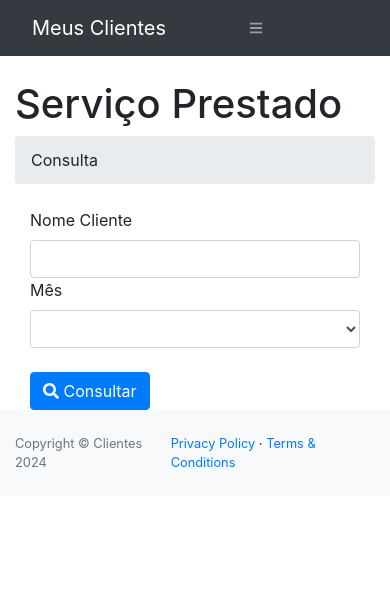
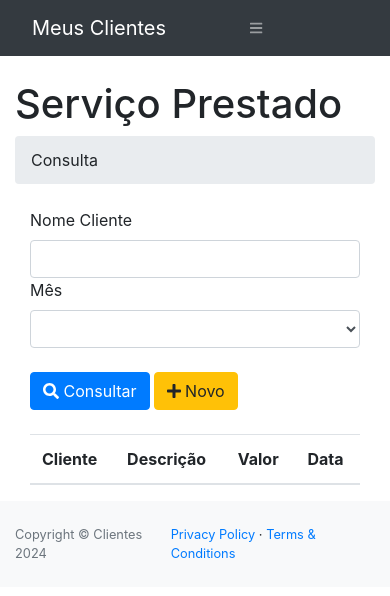
Before and after one commit to espeditomelo/clientes-app, an Angular app: page /servico-prestado-listagem in a window 390 px wide. Shown: the top 596 px of the page. Built offline with nearby package versions, Linux system fonts and the light colour scheme.

Commit message:
implementação consulta e listagem serviço prestado

```diff
--- a/src/app/servico-prestado.service.ts
+++ b/src/app/servico-prestado.service.ts
@@ -1,10 +1,12 @@
-import { HttpClient } from '@angular/common/http';
+import { HttpClient, HttpParams } from '@angular/common/http';
 import { Injectable } from '@angular/core';
 
 import { ServicoPrestado } from './servico-prestado/servicoPrestado';
 import { Observable } from 'rxjs';
 
 import { environment } from '../environments/environment'
+import { ServicoPrestadoBusca } from './servico-prestado/servico-prestado-lista/servicoPrestadoBusca';
+import { notEqual } from 'assert';
 
 @Injectable({
   providedIn: 'root'
@@ -18,4 +20,16 @@ export class ServicoPrestadoService {
   salvar( servicoPrestado: ServicoPrestado ) : Observable<ServicoPrestado>  {
     return this.http.post<ServicoPrestado>(`${this.apiURL}` , servicoPrestado);
   }
+
+  buscar(nome: string, mes: number) : Observable<ServicoPrestadoBusca[]> {
+
+    const httpParams = new HttpParams()
+      .set("nome", nome)
+      .set("mes", mes ? mes.toString() : '');
+
+    const url = this.apiURL + "?" + httpParams.toString();
+    console.log(url);
+    return this.http.get<any>(url);
+
+  }
 }
--- a/src/app/servico-prestado/servico-prestado-form/servico-prestado-form.component.html
+++ b/src/app/servico-prestado/servico-prestado-form/servico-prestado-form.component.html
@@ -66,7 +66,12 @@
       <div class="col-md-3">
         <button type="submit" class="btn btn-success">
           <i class="fa fa-save"></i>
-          Salvar</button>
+          Salvar
+        </button>
+        <button type="button" class="btn btn-danger ml-1" routerLink="/servico-prestado-listagem" >
+          <i class="fa-solid fa-arrow-left-long"></i>
+          Cancelar
+        </button>
       </div>
     </div>
   </form>
--- a/src/app/servico-prestado/servico-prestado-lista/servico-prestado-lista.component.html
+++ b/src/app/servico-prestado/servico-prestado-lista/servico-prestado-lista.component.html
@@ -23,11 +23,48 @@
     </div>
     <br>
     <div class="row">
+
+      <div class="alert alert-warning" role="alert" *ngIf="mensagem">
+        {{ mensagem }}
+      </div>
+
       <div class="col-md-3">
         <button type="submit" class="btn btn-primary">
           <i class="fa fa-search"></i> Consultar
         </button>
+        <button type="button"
+          routerLink="/servico-prestado-form"
+          class="btn btn-warning ml-1">
+          <i class="fa fa-plus"></i> Novo
+        </button>
       </div>
     </div>
   </form>
+
+  <br>
+
+  <div class="row">
+    <div class="col-md-12">
+      <table class="table">
+        <thead>
+          <tr>
+            <th>Cliente</th>
+            <th>Descrição</th>
+            <th>Valor</th>
+            <th>Data</th>
+          </tr>
+        </thead>
+        <tbody>
+          <tr *ngFor="let service of lista">
+            <td>{{ service.cliente.nome }}</td>
+            <td>{{ service.descricao }}</td>
+            <td>{{ service.valor }}</td>
+            <td>{{ service.data }}</td>
+          </tr>
+        </tbody>
+      </table>
+    </div>
+  </div>
+
+
 </div>
--- a/src/app/servico-prestado/servico-prestado-lista/servico-prestado-lista.component.ts
+++ b/src/app/servico-prestado/servico-prestado-lista/servico-prestado-lista.component.ts
@@ -1,4 +1,6 @@
 import { Component, OnInit } from '@angular/core';
+import { ServicoPrestadoBusca } from '../servico-prestado-lista/servicoPrestadoBusca';
+import { ServicoPrestadoService } from '../../servico-prestado.service'
 
 @Component({
   selector: 'app-servico-prestado-lista',
@@ -11,8 +13,10 @@ export class ServicoPrestadoListaComponent implements OnInit {
   nome: string;
   mes: number;
   meses: number[];
+  lista: ServicoPrestadoBusca[];
+  mensagem: string;
 
-  constructor() {
+  constructor(private service: ServicoPrestadoService) {
     this.meses = [1,2,3,4,5,6,7,8,9,10,11,12];
    }
 
@@ -20,7 +24,16 @@ export class ServicoPrestadoListaComponent implements OnInit {
   }
 
   consultar() {
-    console.log(this.nome, this.mes);
+
+    this.service.buscar(this.nome, this.mes)
+      .subscribe(response => {  //callback
+        this.lista = response;
+        if(this.lista.length <= 0) {
+          this.mensagem = "Nenhum registro encontrado.";
+        } else {
+          this.mensagem = null;
+        }
+      } );
   }
 
 }
--- /dev/null
+++ b/src/app/servico-prestado/servico-prestado-lista/servicoPrestadoBusca.ts
@@ -0,0 +1,8 @@
+import { Cliente } from '../../clientes/cliente';
+
+export class ServicoPrestadoBusca {
+  descricao: string;
+  valor: number;
+  data: string;
+  cliente: Cliente;
+}
```
